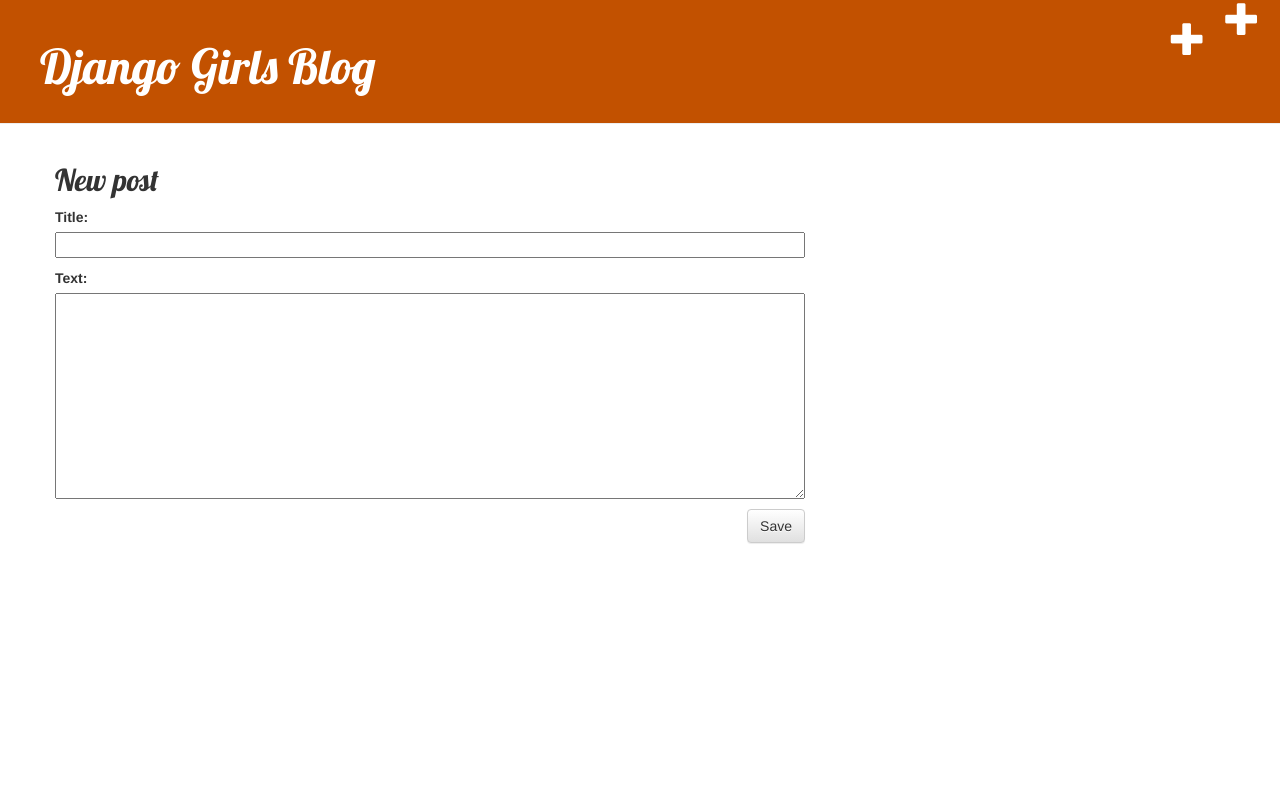
After one commit to Divya063/django-blog, a Django app: template blog/templates/blog/post_edit.html in a window 1280 px wide. The commit adds this page. Run offline with Django 3.2, Linux system fonts and the light colour scheme; the template is opened without the code that fills it: values that come from a table or form of the project are taken from there, others are empty; parts of the project's set-up code (start-up, migrations or seed data) failed here and were passed over; some libraries are stand-ins or nearby versions.

Commit message:
added views

```diff
--- /dev/null
+++ b/blog/forms.py
@@ -0,0 +1,8 @@
+from django import forms
+from .models import Post
+
+class PostForm(forms.ModelForm):
+
+	class Meta:
+		model = Post
+		fields = ( 'title', 'text',)
--- /dev/null
+++ b/blog/static/css/blog.css
@@ -0,0 +1,46 @@
+.page-header {
+    background-color: #C25100;
+    margin-top: 0;
+    padding: 20px 20px 20px 40px;
+}
+
+.page-header h1, .page-header h1 a, .page-header h1 a:visited, .page-header h1 a:active {
+    color: #ffffff;
+    font-size: 36pt;
+    text-decoration: none;
+}
+
+.content {
+    margin-left: 40px;
+}
+
+h1, h2, h3, h4 {
+    font-family: 'Lobster', cursive;
+}
+
+.date {
+    color: #828282;
+}
+
+.save {
+    float: right;
+}
+
+.post-form textarea, .post-form input {
+    width: 100%;
+}
+
+.top-menu, .top-menu:hover, .top-menu:visited {
+    color: #ffffff;
+    float: right;
+    font-size: 26pt;
+    margin-right: 20px;
+}
+
+.post {
+    margin-bottom: 70px;
+}
+
+.post h2 a, .post h2 a:visited {
+    color: #000000;
+}
--- /dev/null
+++ b/blog/templates/blog/base.html
@@ -0,0 +1,25 @@
+{% load static %}
+<html>
+    <head>
+        <title>Django Girls blog</title>
+        <link rel="stylesheet" href="//maxcdn.bootstrapcdn.com/bootstrap/3.2.0/css/bootstrap.min.css">
+        <link rel="stylesheet" href="//maxcdn.bootstrapcdn.com/bootstrap/3.2.0/css/bootstrap-theme.min.css">
+        <link href='//fonts.googleapis.com/css?family=Lobster&subset=latin,latin-ext' rel='stylesheet' type='text/css'>
+        <link rel="stylesheet" href="{% static 'css/blog.css' %}">
+        <a href="{% url 'post_new' %}" class="top-menu"><span class="glyphicon glyphicon-plus"></span></a>
+    </head>
+    <body>
+    <div class="page-header">
+    <a href="{% url 'post_new' %}" class="top-menu"><span class="glyphicon glyphicon-plus"></span></a>
+        <h1><a href="/">Django Girls Blog</a></h1>
+    </div>
+    <div class="content container">
+        <div class="row">
+            <div class="col-md-8">
+            {% block content %}
+            {% endblock %}
+            </div>
+        </div>
+    </div>
+</body>
+</html>
--- /dev/null
+++ b/blog/templates/blog/post_edit.html
@@ -0,0 +1,9 @@
+{% extends 'blog/base.html' %}
+
+{% block content %}
+    <h2>New post</h2>
+    <form method="POST" class="post-form">{% csrf_token %}
+        {{ form.as_p }}
+        <button type="submit" class="save btn btn-default">Save</button>
+    </form>
+{% endblock %}
--- a/blog/urls.py
+++ b/blog/urls.py
@@ -4,4 +4,6 @@
 
 urlpatterns = [
     path('', views.post_list, name='post_list'),
+    path('post/<int:pk>/', views.post_detail, name='post_detail'),
+    path('post/new/', views.post_new, name='post_new'),
 ]
```
Also changed, not shown: blog/templates/blog/post_detail.html (added, +13 -0 lines), blog/templates/blog/post_list.html (+12 -14 lines), blog/views.py (+9 -0 lines).
